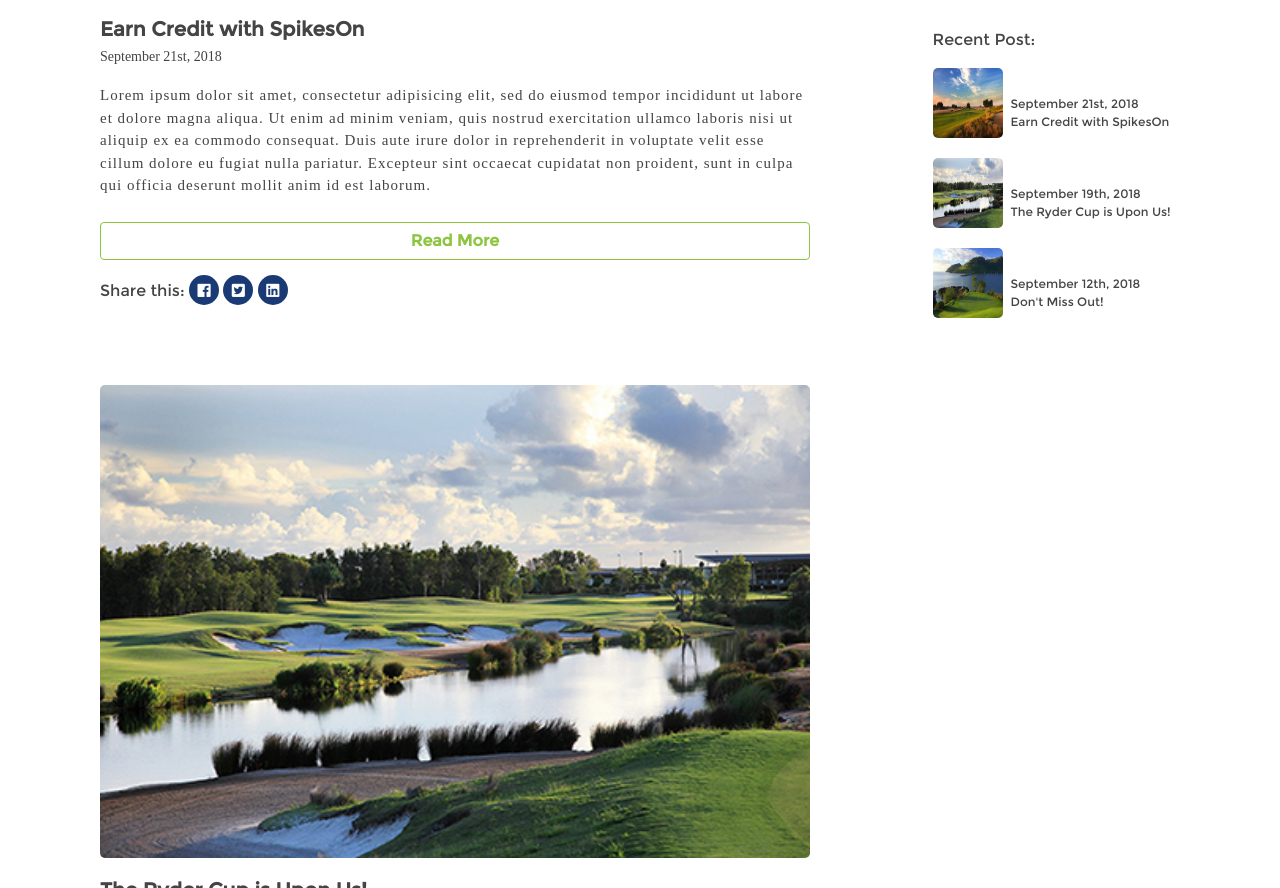
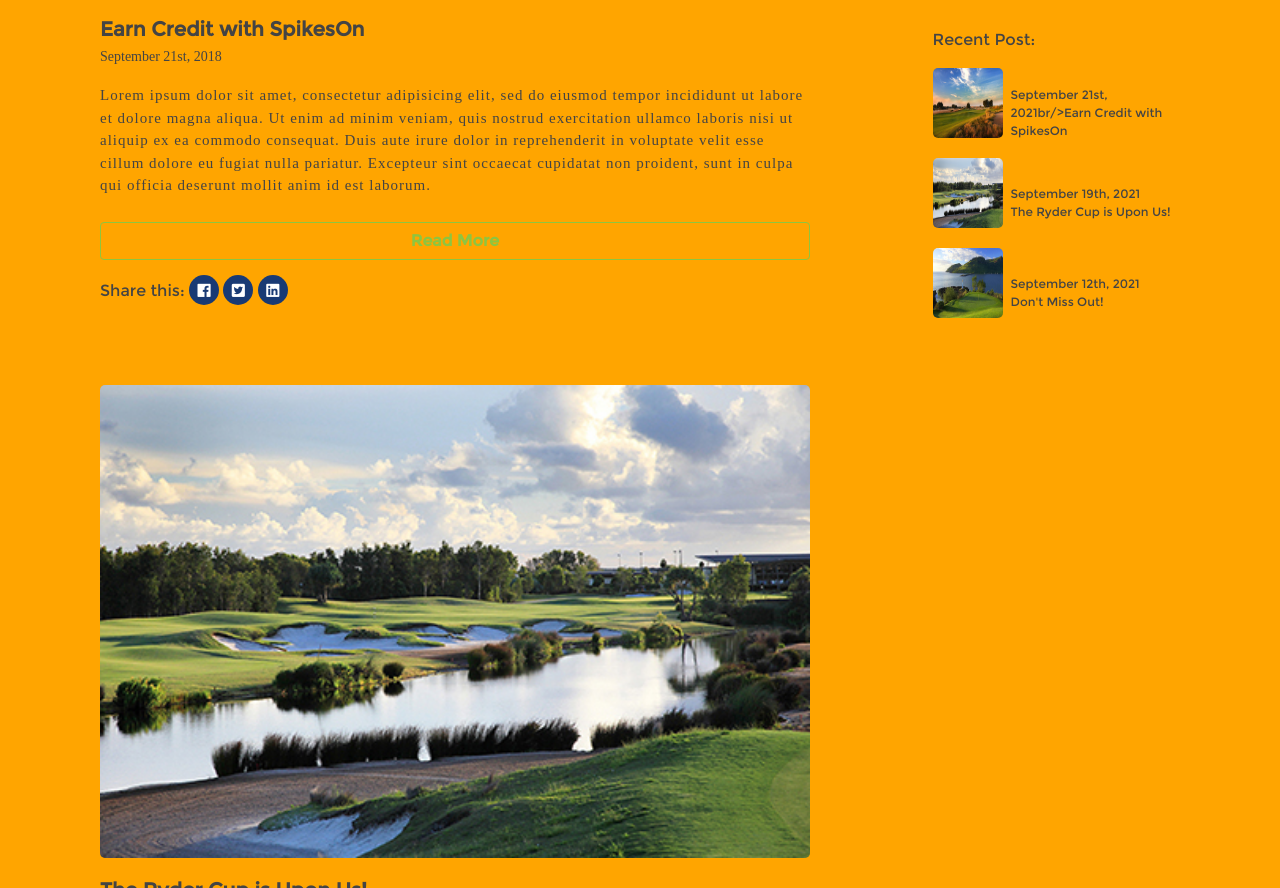
Before and after one commit to AkiSandoval/spikeson-blog, a plain HTML site: page index.html in a window 1280 px wide. Shown: the part 906-1794 px from the top of the page. Drawn offline with nearby package versions, Linux system fonts and the light colour scheme; a web font is replaced by a local one.

Commit message:
initial commit

```diff
--- a/index.html
+++ b/index.html
@@ -91,17 +91,17 @@
             <div class="recent-post mt-3">
               <img src="img/blogpic-1.jpg">
               <span class="ml-2"><a href="credit.html">
-              September 21st, 2018<br/>Earn Credit with SpikesOn</a></span>
+              September 21st, 2021br/>Earn Credit with SpikesOn</a></span>
             </div>
              <div class="recent-post">
               <img src="img/blogpic-2.jpg">
               <span class="ml-2"><a href="ryder.html">
-              September 19th, 2018<br/>The Ryder Cup is Upon Us!</a></span>
+              September 19th, 2021<br/>The Ryder Cup is Upon Us!</a></span>
             </div>
              <div class="recent-post">
               <img src="img/blogpic-3.jpg">
               <span class="ml-2"><a href="missout.html">
-              September 12th, 2018<br/>Don't Miss Out!</a></span>
+              September 12th, 2021<br/>Don't Miss Out!</a></span>
             </div>
           </div>
     </div>
--- a/style.css
+++ b/style.css
@@ -13,6 +13,7 @@ body {
   padding: 0;
   color:#444;
   font-family: 'Montserrat';
+  background: orange;
 }
 
 h1 {
```
Also changed, not shown: missout.html (+1 -1 lines), ryder.html (+1 -1 lines).
